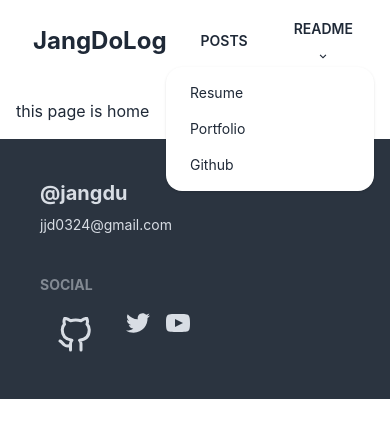
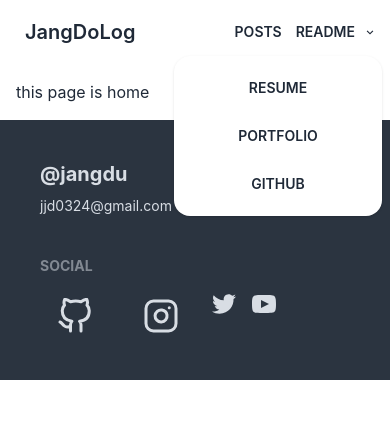
Before and after one commit to jangdu/jangduLog_frontend, a React (Create React App) app: page / in a window 390 px wide. Both pictures are taken after a click on the label "README". Shown: the top 438 px of the page. Built offline with nearby package versions, Linux system fonts and the light colour scheme.

Commit message:
fix: navBar 반응형 추가

```diff
--- a/src/components/footer/Footer.js
+++ b/src/components/footer/Footer.js
@@ -1,6 +1,6 @@
 import React from 'react';
 import { Link } from 'react-router-dom';
-import { FiGithub } from 'react-icons/fi';
+import { FiGithub, FiInstagram } from 'react-icons/fi';
 
 export default function Footer() {
   return (
@@ -20,6 +20,12 @@ export default function Footer() {
             className="text-4xl btn btn-ghost rounded-btn"
           >
             <FiGithub />
+          </Link>
+          <Link
+            to={'https://github.com/jangdu/'}
+            className="text-4xl btn btn-ghost rounded-btn"
+          >
+            <FiInstagram />
           </Link>
           <Link>
             <svg
--- a/src/components/navbar/Navbar.js
+++ b/src/components/navbar/Navbar.js
@@ -1,40 +1,69 @@
-import React from 'react';
+import React, { useState } from 'react';
 import { Link } from 'react-router-dom';
 import { BiChevronDown } from 'react-icons/bi';
 
 export default function Navbar() {
+  const [menuOpen, setMenuOpen] = useState(false);
+
   return (
     <div className="navbar bg-base-100">
-      <div className="w-full max-w-7xl mx-auto p-2">
+      <div className="w-full max-w-7xl mx-auto sm:p-2">
         <div className="flex-1">
           <Link
             to={'/'}
-            className="btn btn-ghost font-bold normal-case text-2xl"
+            className="btn btn-ghost normal-case text-xl sm:font-bold sm:text-2xl"
           >
             JangDoLog
           </Link>
         </div>
-        <Link to={'posts'} className="btn btn-ghost rounded-btn me-2">
+        <Link
+          to={'posts'}
+          className="btn p-1 btn-ghost items-center flex rounded-btn me-1 sm:p-2 sm:me-2"
+        >
           Posts
         </Link>
         <div className="dropdown dropdown-end">
-          <label tabIndex={0} className="btn btn-ghost rounded-btn">
-            readme <BiChevronDown />
+          <label
+            tabIndex={0}
+            className="flex flex-rowbtn-ghost p-1 sm:p-2 btn btn-ghost rounded-btn items-center"
+            onClick={() => setMenuOpen(!menuOpen)}
+          >
+            Readme <BiChevronDown />
           </label>
+          {menuOpen && (
             <ul
               tabIndex={0}
               className="menu dropdown-content z-[1] p-2 shadow bg-base-100 rounded-box w-52"
             >
               <li>
-              <Link to={'resumes'}>Resume</Link>
+                <Link
+                  to={'resumes'}
+                  className="btn btn-ghost flex content-center"
+                  onClick={() => setMenuOpen(false)}
+                >
+                  Resume
+                </Link>
               </li>
               <li>
-              <Link to={'portfolio'}>Portfolio</Link>
+                <Link
+                  to={'portfolio'}
+                  className="btn btn-ghost flex content-center"
+                  onClick={() => setMenuOpen(false)}
+                >
+                  Portfolio
+                </Link>
               </li>
               <li>
-              <Link to={'https://github.com/jangdu/'}>Github</Link>
+                <Link
+                  to={'https://github.com/jangdu/'}
+                  className="btn btn-ghost flex content-center"
+                  onClick={() => setMenuOpen(false)}
+                >
+                  Github
+                </Link>
               </li>
             </ul>
+          )}
         </div>
       </div>
     </div>
```
Lines whose indentation alone changed are shown as unchanged.
